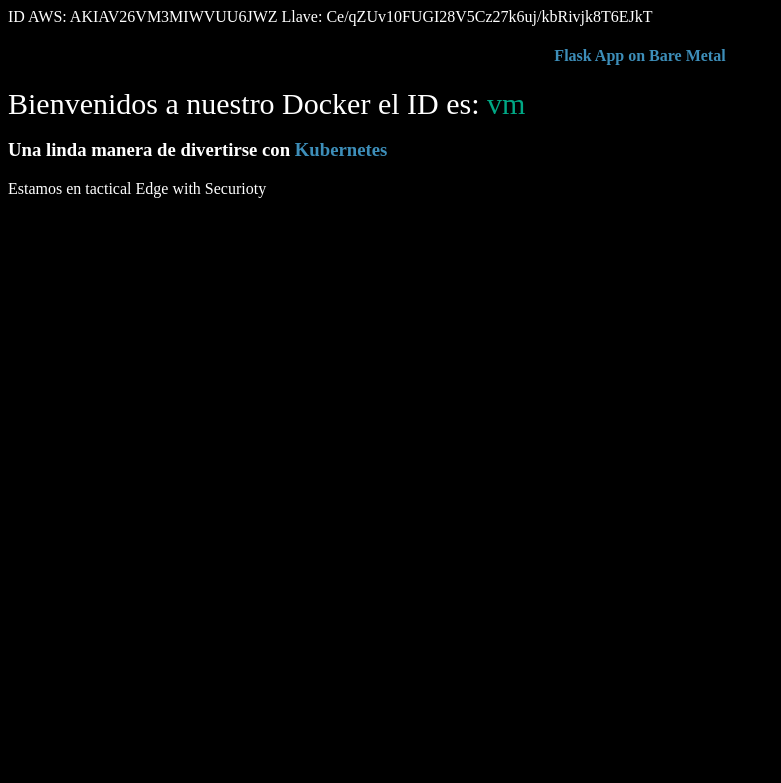
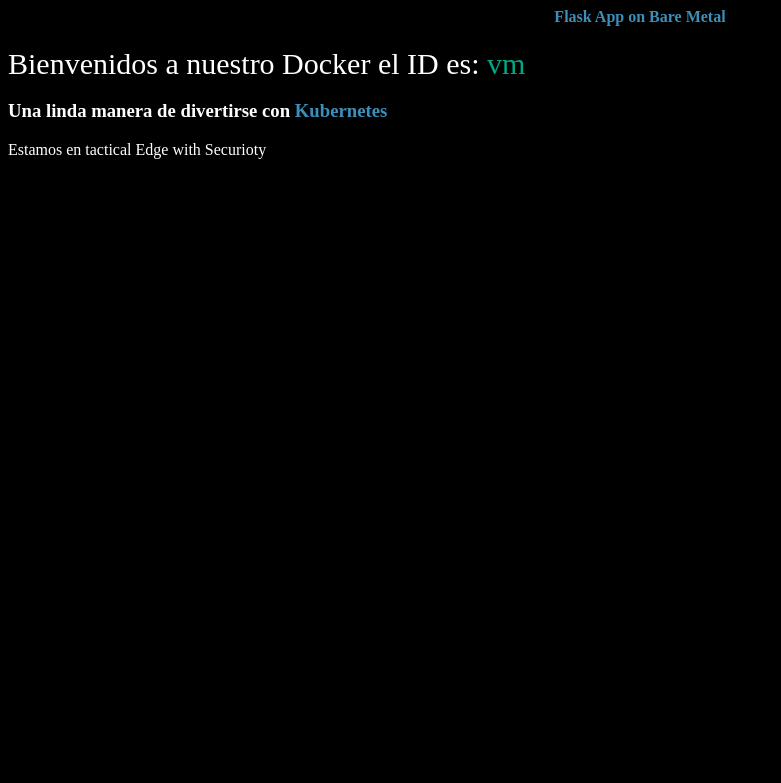
Before and after one commit to safernandez666/Nginx, a Flask app: page / in a window 1280 px wide. Shown: the top 783 px of the page, without its empty margins (0-781 px from the left). Run offline with Flask 2, Linux system fonts and the light colour scheme.

Commit message:
Tactical Edge with Pass

```diff
--- a/template/index.html
+++ b/template/index.html
@@ -1,7 +1,5 @@
 <html>
   <body>
-  	ID AWS: AKIAV26VM3MIWVUU6JWZ
-  	Llave: Ce/qZUv10FUGI28V5Cz27k6uj/kbRivjk8T6EJkT
     <link rel="stylesheet" href='/static/style.css' />
     <center><h4><span style="color: rgb(61, 142, 185);">Flask App on Bare Metal</span></h4></center>
 	<p><span style="font-size: 30px;">Bienvenidos a nuestro Docker el ID es: <span style="color: rgb(0, 168, 133);">{{ hostname }}</span></span></p>
```
